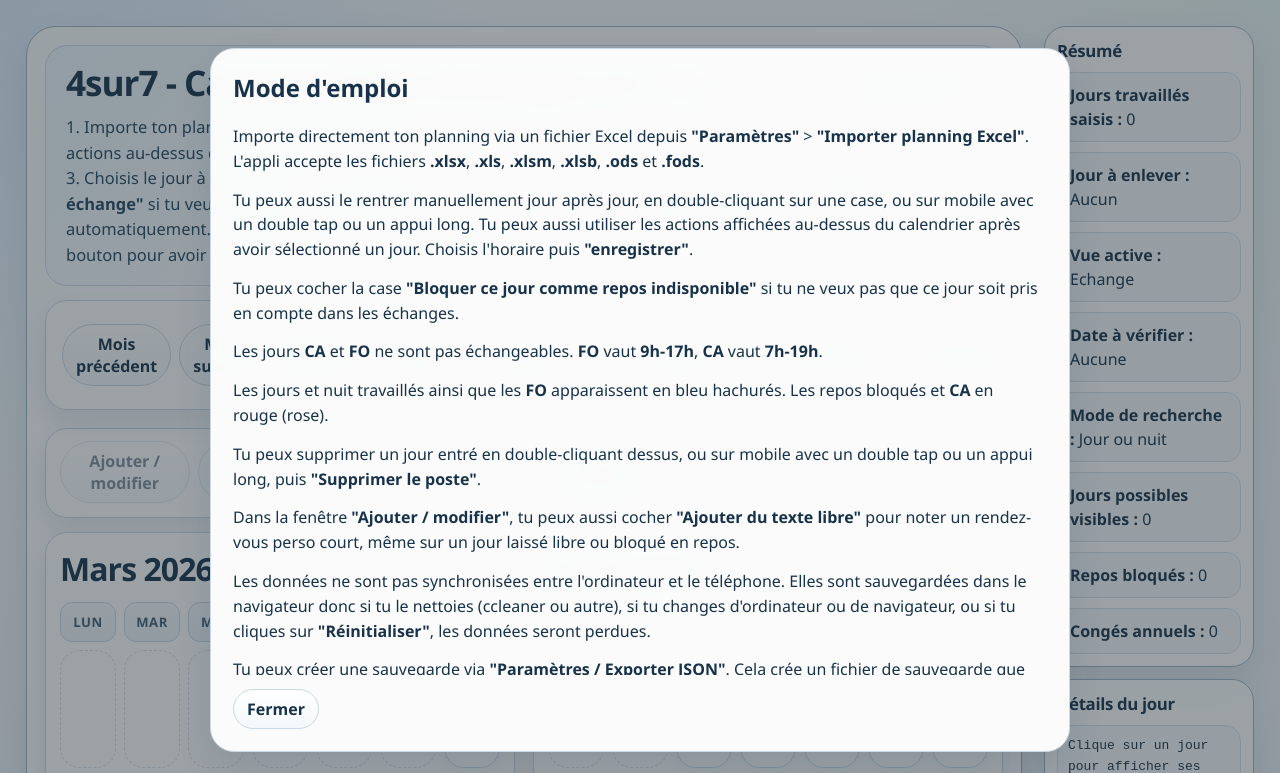
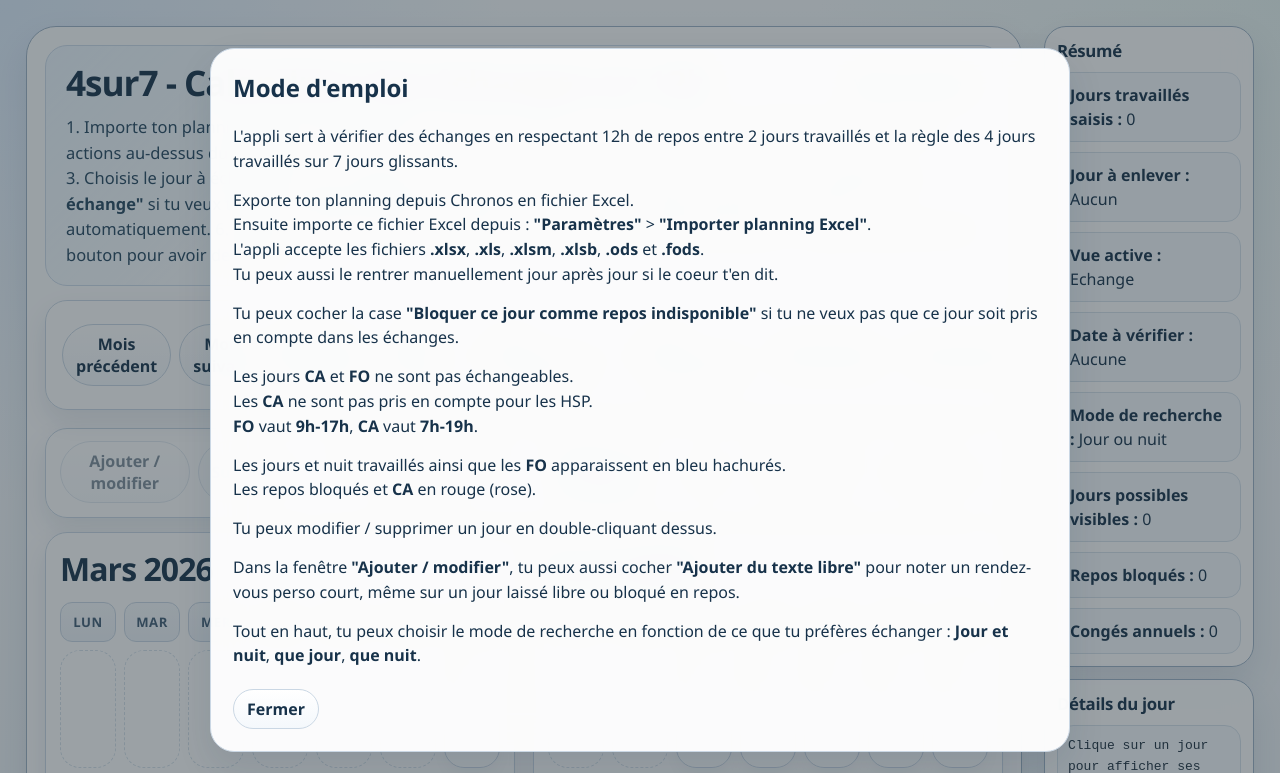
Before and after one commit to Mididams/TESTS, a website: page index.html in a window 1280 px wide. Both pictures are taken after a click on the button "Mode d'emploi". Shown: the top 773 px of the page. Drawn offline with Linux system fonts and the light colour scheme.

Commit message:
Modif mode emploi

```diff
--- a/index.html
+++ b/index.html
@@ -268,24 +268,29 @@
       <div class="modal-card modal-card-help">
         <h2>Mode d'emploi</h2>
         <div class="help-modal-content">
-          <p>Importe directement ton planning via un fichier Excel depuis <strong>"Paramètres"</strong> &gt; <strong>"Importer planning Excel"</strong>. L'appli accepte les fichiers <strong>.xlsx</strong>, <strong>.xls</strong>, <strong>.xlsm</strong>, <strong>.xlsb</strong>, <strong>.ods</strong> et <strong>.fods</strong>.</p>
-          <p>Tu peux aussi le rentrer manuellement jour après jour, en double-cliquant sur une case, ou sur mobile avec un double tap ou un appui long. Tu peux aussi utiliser les actions affichées au-dessus du calendrier après avoir sélectionné un jour. Choisis l'horaire puis <strong>"enregistrer"</strong>.</p>
+          <p>L'appli sert à vérifier des échanges en respectant 12h de repos entre 2 jours travaillés et la règle des 4 jours travaillés sur 7 jours glissants. </p>
+          <p>Exporte ton planning depuis Chronos en fichier Excel. <br>
+          Ensuite importe ce fichier Excel depuis : <strong>"Paramètres"</strong> &gt; <strong>"Importer planning Excel"</strong>. <br>
+          L'appli accepte les fichiers <strong>.xlsx</strong>, <strong>.xls</strong>, <strong>.xlsm</strong>, <strong>.xlsb</strong>, <strong>.ods</strong> et <strong>.fods</strong>. <br>
+          Tu peux aussi le rentrer manuellement jour après jour si le coeur t'en dit. <br></p>
           <p>Tu peux cocher la case <strong>"Bloquer ce jour comme repos indisponible"</strong> si tu ne veux pas que ce jour soit pris en compte dans les échanges.</p>
-          <p>Les jours <strong>CA</strong> et <strong>FO</strong> ne sont pas échangeables. <strong>FO</strong> vaut <strong>9h-17h</strong>, <strong>CA</strong> vaut <strong>7h-19h</strong>.</p>
-          <p>Les jours et nuit travaillés ainsi que les <strong>FO</strong> apparaissent en bleu hachurés. Les repos bloqués et <strong>CA</strong> en rouge (rose).</p>
-          <p>Tu peux supprimer un jour entré en double-cliquant dessus, ou sur mobile avec un double tap ou un appui long, puis <strong>"Supprimer le poste"</strong>.</p>
+          <p>Les jours <strong>CA</strong> et <strong>FO</strong> ne sont pas échangeables. <br>
+          Les <strong>CA</strong> ne sont pas pris en compte pour les HSP. <br>
+          <strong>FO</strong> vaut <strong>9h-17h</strong>, <strong>CA</strong> vaut <strong>7h-19h</strong>.</p>
+          <p>Les jours et nuit travaillés ainsi que les <strong>FO</strong> apparaissent en bleu hachurés. <br>
+          Les repos bloqués et <strong>CA</strong> en rouge (rose).</p>
+          <p>Tu peux modifier / supprimer un jour en double-cliquant dessus.</p>
           <p>Dans la fenêtre <strong>"Ajouter / modifier"</strong>, tu peux aussi cocher <strong>"Ajouter du texte libre"</strong> pour noter un rendez-vous perso court, même sur un jour laissé libre ou bloqué en repos.</p>
-          <p>Les données ne sont pas synchronisées entre l'ordinateur et le téléphone. Elles sont sauvegardées dans le navigateur donc si tu le nettoies (ccleaner ou autre), si tu changes d'ordinateur ou de navigateur, ou si tu cliques sur <strong>"Réinitialiser"</strong>, les données seront perdues.</p>
-          <p>Tu peux créer une sauvegarde via <strong>"Paramètres / Exporter JSON"</strong>. Cela crée un fichier de sauvegarde que tu peux enregistrer pour l'importer ensuite dans un autre navigateur ou ton téléphone.</p>
           <p>Tout en haut, tu peux choisir le mode de recherche en fonction de ce que tu préfères échanger : <strong>Jour et nuit</strong>, <strong>que jour</strong>, <strong>que nuit</strong>.</p>
-          <p>Ensuite double-clic sur le jour que tu veux échanger, ou sur mobile fais un double tap ou un appui long, puis coche <strong>"choisir comme jour à échanger"</strong>.</p>
+          <p>Ensuite clique sur le jour que tu veux échanger puis coche <strong>"choisir comme jour à échanger"</strong>.</p>
           <p>Si quelqu'un te propose une date précise, clique sur <strong>"Vérifier un échange"</strong>, entre la date et l'horaire demandés, puis l'appli affichera seulement les jours de ton planning qui peuvent être échangés contre cette demande.</p>
-          <p>Le mode <strong>"Vérifier un échange"</strong> peut aussi proposer un échange entre un <strong>jour</strong> et une <strong>nuit</strong> si les contraintes restent respectées, notamment les <strong>12h de repos</strong> et la règle des <strong>4 jours travaillés sur 7</strong>.</p>
           <p>Si tu veux chercher des jours pour faire des heures supplémentaires sans retirer de poste, sélectionne une date puis clique sur <strong>"HSP"</strong> dans les actions affichées au-dessus du calendrier. L'appli te montre alors les jours où tu peux ajouter un poste en respectant les 12h de repos et la règle des 4 jours sur 7.</p>
           <p>L'appli te propose :</p>
           <p><strong>En vert :</strong> échange possible sur TOUS les horaires.<br /><strong>En jaune :</strong> échange possible sur des horaires de jour (Vérifie les 10-22 / 11-23).<br /><strong>En bleu :</strong> échange possible seulement en nuit.<br /><strong>En rouge :</strong> les jours impossibles à échanger.</p>
           <p>Tu peux cliquer sur un jour pour avoir plus d'informations dans la partie <strong>"Détails du jour"</strong> et utiliser les boutons d'action juste au-dessus du calendrier.</p>
           <p>Enfin tu peux cliquer sur <strong>"Demander"</strong> en haut pour avoir un texte tout prêt à copier/coller avec les jours possibles à échanger. Tu peux choisir la période, inclure les 10-22 / 11-23 et modifier le texte avant de le copier.</p>
+          <p>Les données ne sont pas synchronisées entre l'ordinateur et le téléphone. Elles sont sauvegardées dans le navigateur donc si tu le nettoies (ccleaner ou autre), si tu changes d'ordinateur ou de navigateur, ou si tu cliques sur <strong>"Réinitialiser"</strong>, les données seront perdues.</p>
+          <p>Tu peux créer une sauvegarde via <strong>"Paramètres / Exporter JSON"</strong>. Cela crée un fichier de sauvegarde que tu peux enregistrer pour l'importer ensuite dans un autre navigateur ou ton téléphone.</p>
         </div>
         <div class="modal-actions">
           <button id="close-help-button" type="button">Fermer</button>
```
